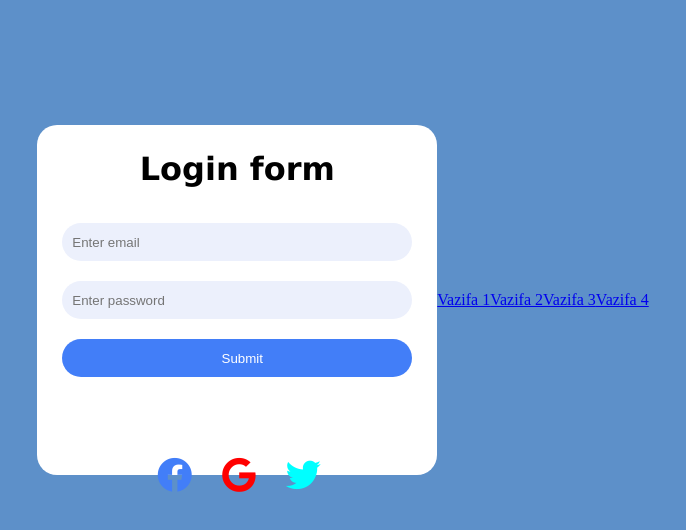
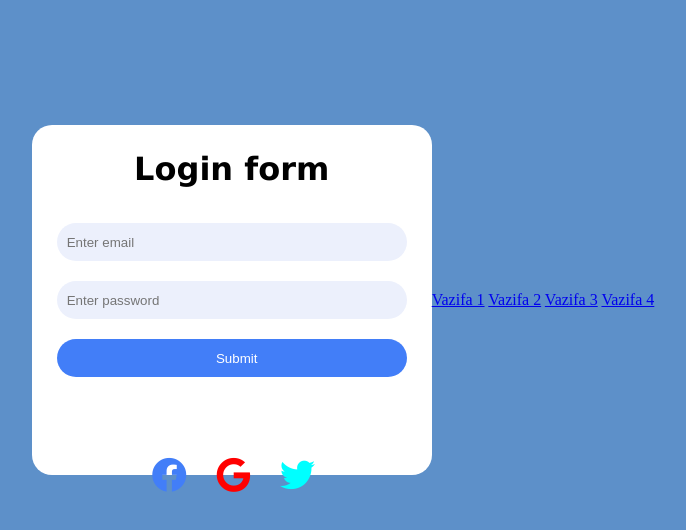
Before and after one commit to Islomxon-Frontend/vazifa12, a plain HTML site: page index3.html in a window 1280 px wide. Shown: the whole page, without its empty margins (297-983 px from the left). Drawn offline with Linux system fonts and the light colour scheme.

Commit message:
lesson 12

```diff
--- a/css3/style.css
+++ b/css3/style.css
@@ -72,3 +72,7 @@ body{
     padding-left:30px;
     color: aqua;
 }
+.vazifa a{
+    margin-left: 0px;
+    padding-top: 0px;
+}
--- a/index3.html
+++ b/index3.html
@@ -35,10 +35,11 @@
             </div>
         </div>
     </div>
-    <a href="index.html">Vazifa 1</a>
-    <a href="index2.html">Vazifa 2</a>
-    <a href="index3.html">Vazifa 3</a>
-    <a href="index4.html">Vazifa 4</a>
-    <!-- <img src="img/login form.jpg" alt=""> -->
+    <div class="vazifa">
+        <a href="index.html">Vazifa 1</a>
+        <a href="index2.html">Vazifa 2</a>
+        <a href="index3.html">Vazifa 3</a>
+        <a href="index4.html">Vazifa 4</a>
+    </div>
 </body>
 </html>
```
